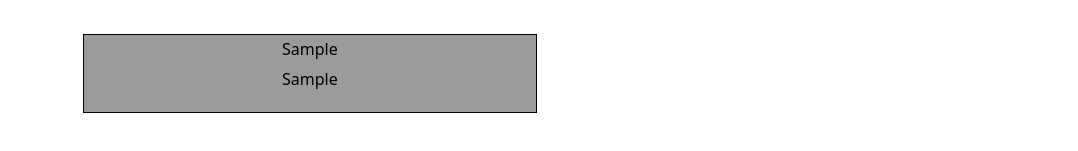
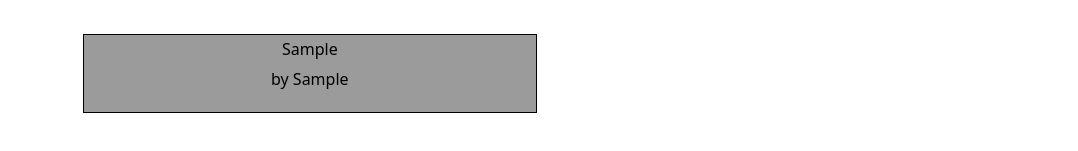
Before and after one commit to KevinPramudyanto/controlled-forms-in-react-lab, a React (Vite) app: page / in a window 1280 px wide. Both pictures are taken after typing "Sample", "Sample" into the empty fields and a click on the button "Add Book". Shown: the part 483-634 px from the top of the page, without its empty margins (0-1078 px from the left). Built offline with nearby package versions, Linux system fonts and the light colour scheme.

Commit message:
Add book author

```diff
--- a/src/components/Bookshelf.jsx
+++ b/src/components/Bookshelf.jsx
@@ -44,7 +44,7 @@ const Bookshelf = () => {
         {books.map((book, idx) => (
           <div key={idx} className="bookCard">
             <h6>{book.title}</h6>
-            <p>{book.author}</p>
+            <p>by {book.author}</p>
           </div>
         ))}
       </div>
```
